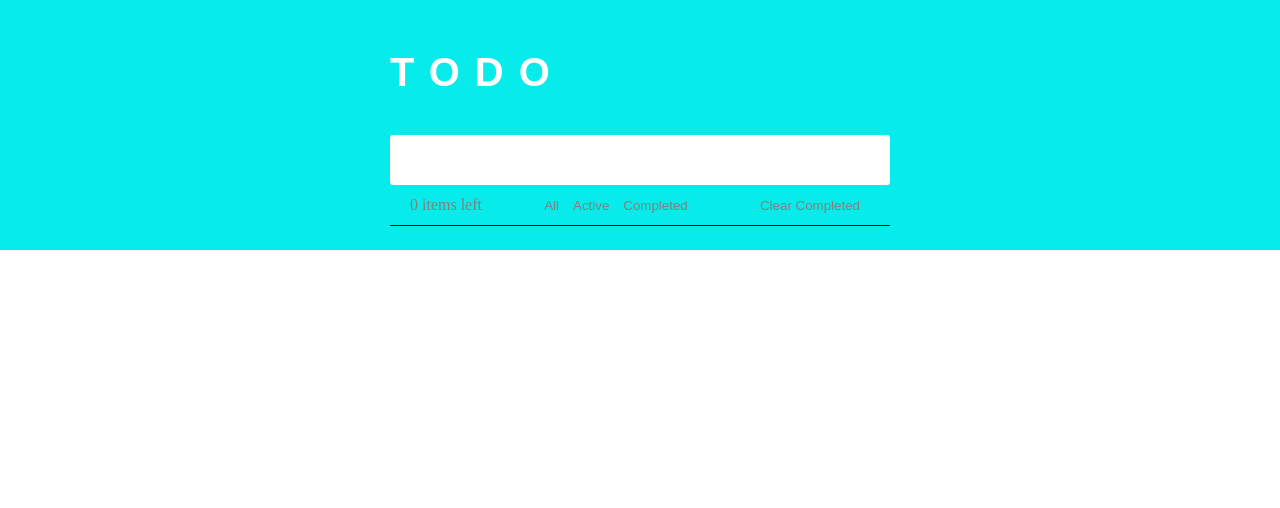
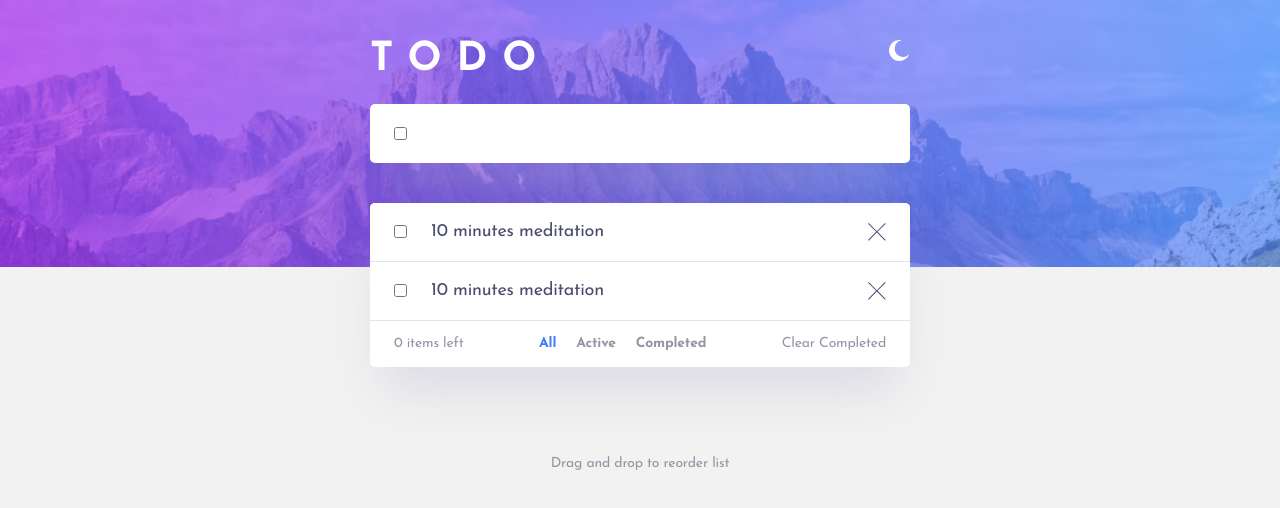
Before and after one commit to Cefer-Abid/Todo-app, a plain HTML site: page index.html in a window 1280 px wide. Drawn offline with Linux system fonts and the light colour scheme.

Commit message:
created todo-list-app and added main style

```diff
--- a/index.html
+++ b/index.html
@@ -4,41 +4,100 @@
     <meta charset="UTF-8" />
     <meta http-equiv="X-UA-Compatible" content="IE=edge" />
     <meta name="viewport" content="width=device-width, initial-scale=1.0" />
+    <link rel="preconnect" href="https://fonts.googleapis.com" />
+    <link rel="preconnect" href="https://fonts.gstatic.com" crossorigin />
+    <link
+      href="https://fonts.googleapis.com/css2?family=Josefin+Sans:wght@400;700&family=Jost:wght@400;700&family=Kumbh+Sans:wght@400;700&family=Nunito+Sans:wght@400;700&family=Poppins:ital,wght@0,100;0,400;0,800;1,100;1,500&family=Rubik:wght@400;500;700&family=Space+Mono:wght@400;700&display=swap"
+      rel="stylesheet"
+    />
+    <link rel="stylesheet" href="mainStyle.css" />
+
     <title>To Do List</title>
-    <link rel="stylesheet" href="style.css" />
-    <!-- <link
-      href="https://unpkg.com/boxicons@2.1.4/css/boxicons.min.css"
-      rel="stylesheet"
-    />                           Commentden Cixar ! -->
   </head>
   <body>
-    <!-- back-img -->
-    <div class="img"></div>
+    <div class="header">
+      <img src="images/bg-desktop-light.jpg" alt="" class="header__img" />
+    </div>
 
     <div class="content">
-      <!-- Name-div -->
-      <div class="name-div">
-        <span>TODO</span>
-        <i class="bx bx-moon icon"></i>
+      <section class="section--content__header">
+        <div class="content__header">
+          <span class="header--title">TODO</span>
+          <img class="bx bx-moon icon icon--moon" src="images/icon-moon.svg" />
+        </div>
+
+        <form class="search-field">
+          <input type="checkbox" class="icon" />
+          <input type="text" class="search-input" />
+        </form>
+      </section>
+
+      <section class="section--content__hero">
+        <ul class="todo--list">
+          <!-- --------------------------------------------------- -->
+          <li class="todo__item">
+            <div class="todo-main-inside">
+              <input type="checkbox" class="todo__check-icon icon" />
+              <span class="todo__title">10 minutes meditation</span>
+            </div>
+
+            <svg
+              xmlns="http://www.w3.org/2000/svg"
+              width="18"
+              height="18"
+              class="todo__delete-icon icon"
+            >
+              <path
+                fill="#494C6B"
+                fill-rule="evenodd"
+                d="M16.97 0l.708.707L9.546 8.84l8.132 8.132-.707.707-8.132-8.132-8.132 8.132L0 16.97l8.132-8.132L0 .707.707 0 8.84 8.132 16.971 0z"
+              />
+            </svg>
+          </li>
+
+          <li class="todo__item">
+            <div class="todo-main-inside">
+              <input type="checkbox" class="todo__check-icon icon" />
+              <span class="todo__title">10 minutes meditation</span>
+            </div>
+
+            <svg
+              xmlns="http://www.w3.org/2000/svg"
+              width="18"
+              height="18"
+              class="todo__delete-icon icon"
+            >
+              <path
+                fill="#494C6B"
+                fill-rule="evenodd"
+                d="M16.97 0l.708.707L9.546 8.84l8.132 8.132-.707.707-8.132-8.132-8.132 8.132L0 16.97l8.132-8.132L0 .707.707 0 8.84 8.132 16.971 0z"
+              />
+            </svg>
+          </li>
+          <!-- --------------------------------------------------- -->
+        </ul>
+        <div class="footer">
+          <span class="info--todo-list">0 items left</span>
+          <div class="control-buttons">
+            <span class="btn btn-all actived--control-btn">All</span>
+            <span class="btn btn-active">Active</span>
+            <span class="btn btn-completed">Completed</span>
+          </div>
+          <span class="btn btn-clear">Clear Completed</span>
+        </div>
+      </section>
+
+      <div class="control-buttons mobil-media__buttons">
+        <span class="btn btn-all actived--control-btn">All</span>
+        <span class="btn btn-active">Active</span>
+        <span class="btn btn-completed">Completed</span>
       </div>
-      <!-- Input-div -->
-      <div class="input-div">
-        <form class="new-todo">
-          <input type="text" class="input" />
-        </form>
-      </div>
-      <!-- TO DO -->
-      <!-- <ul class="todo-list-ul"></ul>      ul yerine asagidaki div`i verdim-->
-      <div class="todo-items"></div>
-      <div class="footer">
-        <div class="count-task">0 items left</div>
-        <div class="show-btn">
-          <button class="btn btn-all">All</button>
-          <button class="btn btn-active">Active</button>
-          <button class="btn btn-completed">Completed</button>
-        </div>
-        <div><button class="btn btn-clear">Clear Completed</button></div>
-      </div>
+
+      <section class="container--footer">
+        <span class="container--footer-text">
+          Drag and drop to reorder list
+        </span>
+      </section>
     </div>
 
     <script src="newScript.js"></script>
--- /dev/null
+++ b/mainStyle.css
@@ -0,0 +1,241 @@
+* {
+  margin: 0;
+  padding: 0;
+  box-sizing: border-box;
+}
+
+html {
+  font-size: 62.5%;
+}
+
+body {
+  font-family: "Josefin Sans";
+
+  display: flex;
+  flex-direction: column;
+  background-color: #f2f2f2;
+}
+
+.btn,
+.icon {
+  cursor: pointer;
+}
+
+.header__img {
+  width: 100%;
+}
+
+.content {
+  width: 54rem;
+  margin: -23rem auto;
+  display: flex;
+  flex-direction: column;
+  gap: 4rem;
+}
+
+/* ~~~~~~~~~~~~~~~~~~~~~~~~~  Section Content Header  ~~~~~~~~~~~~~~~~~~~~~~~~~~*/
+
+.section--content__header {
+  display: flex;
+  flex-direction: column;
+  gap: 2.4rem;
+}
+
+.content__header {
+  display: flex;
+  justify-content: space-between;
+}
+
+.header--title {
+  font-weight: 700;
+  font-size: 4rem;
+  line-height: 40px;
+  letter-spacing: 1.5rem;
+  color: #ffffff;
+  user-select: none;
+  cursor: pointer;
+}
+
+.icon--moon {
+  height: 2.1rem;
+}
+
+.search-field {
+  display: flex;
+  gap: 2.4rem;
+  align-items: center;
+
+  padding: 2rem 2.4rem;
+  background: #ffffff;
+  box-shadow: 0px 35px 50px -15px rgba(194, 195, 214, 0.5);
+  border-radius: 5px;
+  overflow: hidden;
+}
+
+.search-input {
+  width: 100%;
+  outline: none;
+  border: none;
+
+  font-family: inherit;
+  font-weight: 400;
+  font-size: 1.8rem;
+  line-height: 1.8rem;
+  letter-spacing: -0.25px;
+  color: #393a4b;
+  caret-color: #3a7cfd;
+}
+
+.todo__title {
+  font-family: inherit;
+  font-weight: 400;
+  font-size: 1.8rem;
+  line-height: 1.8rem;
+  letter-spacing: -0.25px;
+  color: #494c6b;
+}
+
+/* ~~~~~~~~~~~~~~~~~~~~~~~~~  Section Content Hero  ~~~~~~~~~~~~~~~~~~~~~~~~~~*/
+
+.section--content__hero {
+  display: flex;
+  flex-direction: column;
+  background: #ffffff;
+  box-shadow: 0px 35px 50px -15px rgba(194, 195, 214, 0.5);
+  border-radius: 5px;
+  overflow: hidden;
+}
+
+.todo--list {
+  display: flex;
+  flex-direction: column;
+  list-style: none;
+}
+
+.todo__item {
+  width: 100%;
+  padding: 2rem 2.4rem;
+  outline: none;
+  border: none;
+
+  display: flex;
+  justify-content: space-between;
+  align-items: center;
+
+  background-color: white;
+  border-bottom: 1px solid #e3e4f1;
+}
+
+.todo-main-inside {
+  display: flex;
+  gap: 2.4rem;
+  align-items: center;
+}
+
+/* ~~~~~~~~~~~~~~~~~~~~~~~~~  Footer  ~~~~~~~~~~~~~~~~~~~~~~~~~~*/
+
+.footer {
+  display: flex;
+  justify-content: space-between;
+  padding: 16px 2.4rem;
+  align-items: center;
+}
+
+.footer {
+  font-family: inherit;
+  font-weight: 400;
+  font-size: 1.4rem;
+  line-height: 1.4rem;
+  letter-spacing: -0.194444px;
+  color: #9495a5;
+}
+
+.info--todo-list {
+  cursor: pointer;
+}
+
+.control-buttons {
+  display: flex;
+  gap: 2rem;
+  font-weight: 700;
+}
+
+.mobil-media__buttons {
+  display: none !important;
+  margin-top: 16px;
+  padding: 1.5rem 0;
+  font-family: inherit;
+  font-size: 1.4rem;
+  line-height: 1.4rem;
+  letter-spacing: -0.194444px;
+  color: #9495a5;
+  background: #ffffff;
+  box-shadow: 0px 35px 50px -15px rgba(194, 195, 214, 0.5);
+  border-radius: 5px;
+
+  display: flex;
+  justify-content: center;
+}
+
+.actived--control-btn {
+  color: #3a7cfd !important;
+}
+
+.btn:hover {
+  color: #494c6b;
+}
+
+.container--footer {
+  margin-top: 5rem;
+  display: flex;
+  justify-content: center;
+}
+
+.container--footer-text {
+  font-family: inherit;
+  font-weight: 400;
+  font-size: 1.4rem;
+  line-height: 1.4rem;
+  text-align: center;
+  letter-spacing: -0.194444px;
+  color: #9495a5;
+}
+
+.hidden {
+  display: none;
+}
+
+@media only screen and (max-width: 500px) {
+  .header__img {
+    width: 100%;
+    height: 20rem;
+  }
+  .content {
+    width: 32.7rem;
+    margin: -15rem auto;
+    gap: 1.6rem;
+  }
+
+  .todo__item,
+  .search-field {
+    padding: 1.4rem 2rem;
+  }
+
+  .search-input,
+  .todo__title {
+    font-size: 1.2rem;
+  }
+
+  /* .todo__delete-icon {
+    height: 12px;
+    width: 12px;
+  } */
+
+  .control-buttons {
+    display: none !important;
+  }
+
+  .mobil-media__buttons {
+    display: flex !important;
+  }
+}
--- a/newScript.js
+++ b/newScript.js
@@ -5,9 +5,25 @@ const formInputElement = document.querySelector(".new-todo");
 const todoItemsElement = document.querySelector(".todo-items");
 const todoItemInfo = document.querySelector(".footer");
 const countTodo = document.querySelector(".count-task");
+const btnAll = document.querySelector(".btn-all");
+const btnActive = document.querySelector(".btn-active");
+const btnCompleted = document.querySelector(".btn-completed");
 
 let todos = [];
 let count = 0;
+btnAll.classList.add("active");
+
+if (localStorage.getItem("todos")) {
+  todos = JSON.parse(localStorage.getItem("todos"));
+  count = todos.length;
+  countTodo.textContent = `${count} items left`;
+}
+
+// Function
+const capitalCase = function (str) {
+  const arr = [str];
+  return `${str[0].toUpperCase()}${str.slice(1)}`;
+};
 
 formInputElement.addEventListener("submit", function (e) {
   e.preventDefault();
@@ -18,12 +34,13 @@ formInputElement.addEventListener("submit", function (e) {
   countTodo.textContent = `${(count += 1)} items left`;
 
   const todoObj = {
-    title: inputEl.value,
+    title: capitalCase(inputEl.value),
     checked: false,
   };
-
   todos.unshift(todoObj);
+  localStorage.setItem("todos", JSON.stringify(todos));
   updateUi(todos);
+  console.log(...todos);
 });
 
 const updateUi = (todos) => {
@@ -31,14 +48,13 @@ const updateUi = (todos) => {
   todos.forEach((todo) => {
     const todoItemStr = `
     <div class="todo-item">
-           <div class="check">
-             <div class="check-mark">
-             </div>
-           </div>
-           <div class="todo-text ${todo.checked ? "todo-checked" : ""}">${
-      todo.title
-    }</div>
-         </div> `;
+      <div class="check">
+         <div class="check-mark"></div>
+      </div>
+      <div class="todo-text ${todo.checked ? "todo-checked" : ""}">
+      ${todo.title}
+      </div>
+    </div> `;
 
     inputEl.value = ``;
     todoItemsElement.insertAdjacentHTML("beforeend", todoItemStr);
@@ -78,6 +94,11 @@ todoItemInfo.addEventListener("click", function (e) {
     const filterCompleted = todos.filter((todo) => todo.checked === true);
     updateUi(filterCompleted);
   } else if (todoTargetTextContent === "Clear Completed") {
+    // New
+    // const removeLocal = todos.filter((todo) => todo.checked === true);
+    // todos = removeLocal;
+    // localStorage.removeItem(todos);
+
     const filterCompleted = todos.filter((todo) => !todo.checked);
     todos = filterCompleted;
     updateUi(todos);
--- a/style.css
+++ b/style.css
@@ -4,9 +4,16 @@
   box-sizing: border-box;
 }
 
-.img {
-  background-color: rgb(7, 235, 235);
-  height: 250px;
+.input {
+  outline: none;
+}
+
+.header {
+  height: 300px;
+  width: 100%;
+}
+
+.header__img {
   width: 100%;
 }
 
@@ -22,7 +29,6 @@
 
 .name-div span,
 .icon {
-
   font-family: sans-serif;
   font-weight: 600;
   font-size: 40px;
@@ -37,7 +43,7 @@
 }
 
 .input,
-.task {
+.todo-text {
   width: 500px;
   height: auto;
   border: white;
@@ -46,12 +52,13 @@
   font-size: 17px;
 }
 
-.todo-list-ul {
+/* .todo-list-ul */
+.todo-items {
   list-style: none;
   margin-top: 20px;
   background-color: white;
 }
-.task,
+.todo-text,
 .footer {
   /* background-color: white; */
   border-bottom: 1px solid black;
@@ -77,20 +84,20 @@
   color: black;
 }
 
-/* .task::before {
+/* .todo-text::before {
     content: 'o';
     margin-right: 10px;
 } */
 
 /* Added */
-.finished {
+.todo-checked {
   text-decoration: line-through;
 }
 
 .hidden {
   display: none;
 }
-.blue {
+.active {
   color: blue;
 }
 
@@ -111,6 +118,6 @@
   background-color: rgb(33, 33, 33);
 }
 
- .dm-btn:hover {
+.dm-btn:hover {
   color: white;
 }
```
Also changed, not shown: script.js (deleted, +0 -101 lines), images/bg-desktop-dark.jpg (added), images/bg-desktop-light.jpg (added), images/bg-mobile-dark.jpg (added), images/bg-mobile-light.jpg (added), images/favicon-32x32.png (added), images/icon-check.svg (added), images/icon-cross.svg (added), images/icon-moon.svg (added), images/icon-sun.svg (added), pictures/life store.PNG (deleted).
